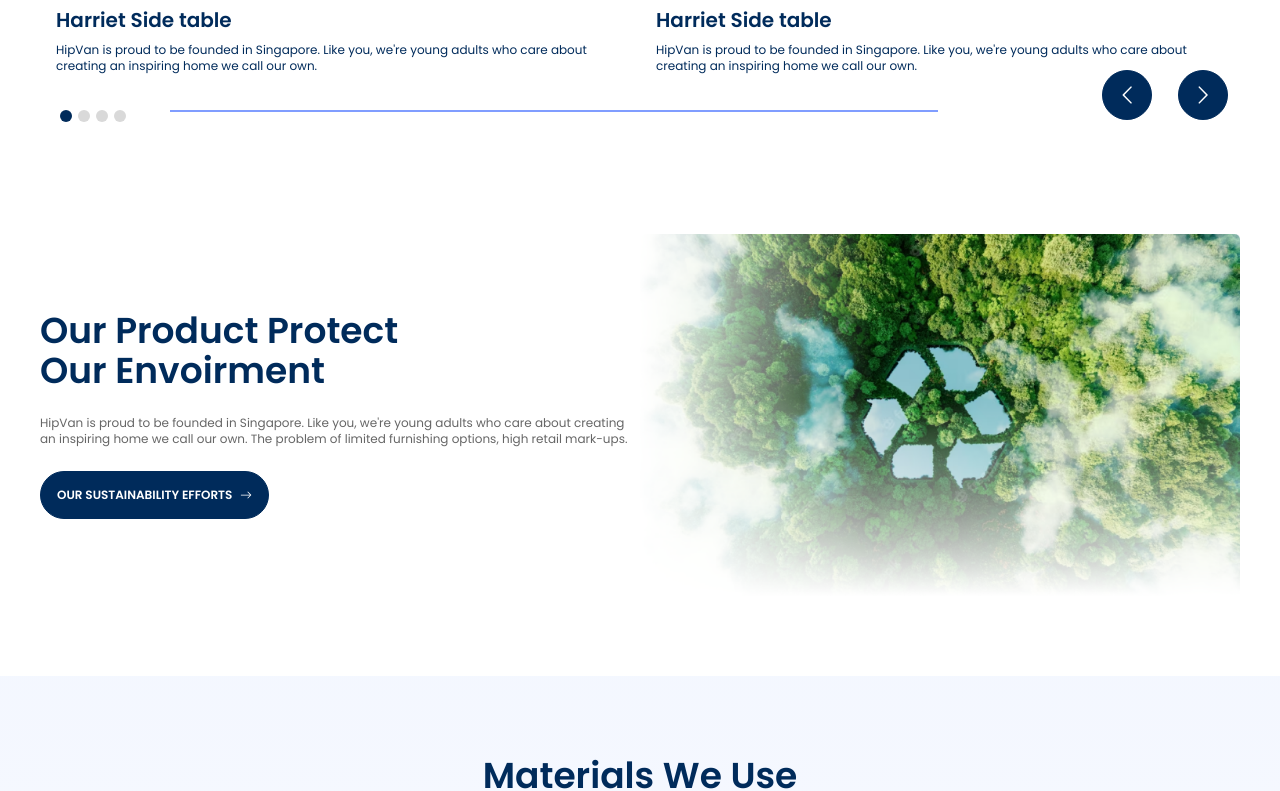
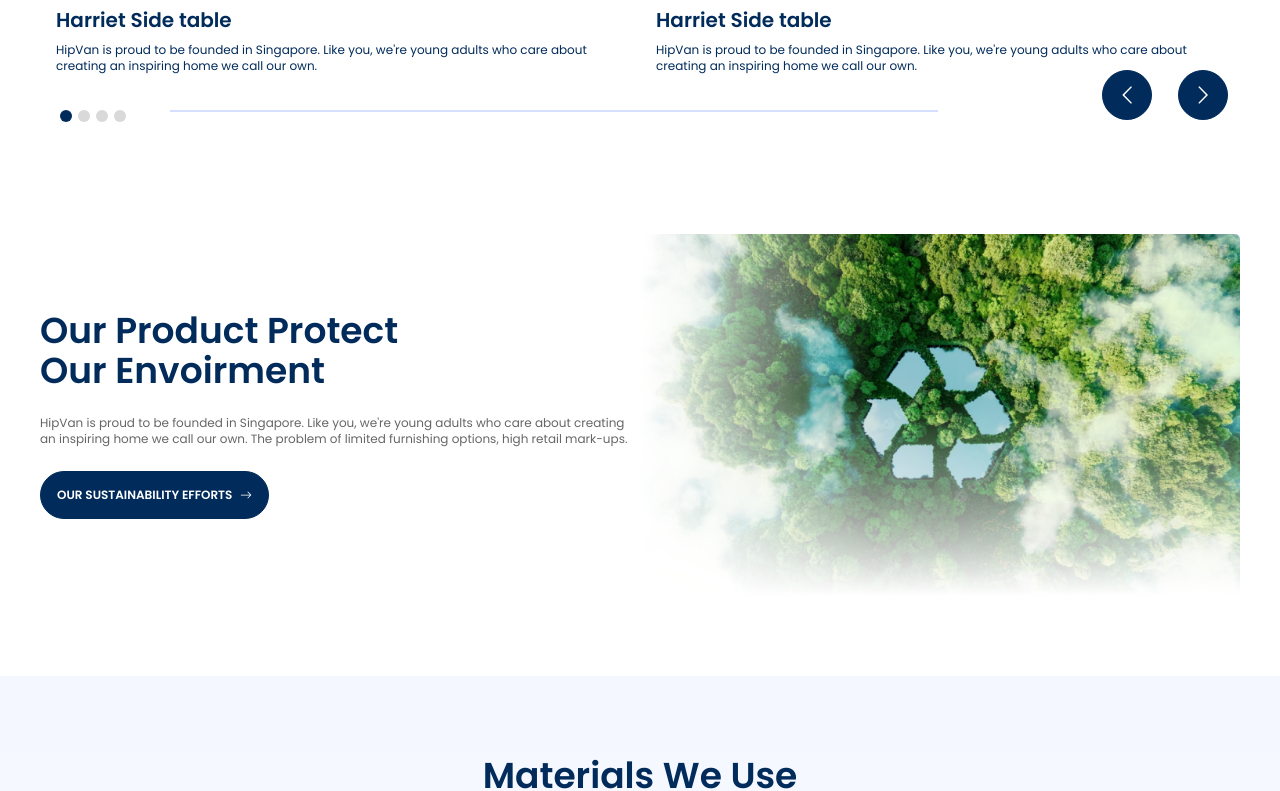
Before and after one commit to MdTasib/out-maker, a React (Create React App) app: page / in a window 1280 px wide. Shown: the part 2092-2883 px from the top of the page. Built offline with nearby package versions, Linux system fonts and the light colour scheme.

Commit message:
error fix

```diff
--- a/src/pages/home/services.js
+++ b/src/pages/home/services.js
@@ -35,7 +35,6 @@ const Services = () => {
 	return (
 		<section className='bg-accent py-10'>
 			<div className='container mx-auto px-4'>
-				<div class='sm:max-w-xl md:max-w-full lg:max-w-screen-xl'>
 				<div class='grid justify-between grid-cols-2 row-gap-8 md:grid-cols-4 divide-x-2 divide-dashed'>
 					{services.map(service => (
 						<div className='text-center'>
@@ -52,7 +51,6 @@ const Services = () => {
 					))}
 				</div>
 			</div>
-			</div>
 		</section>
 	);
 };
--- a/src/pages/home/stylish.js
+++ b/src/pages/home/stylish.js
@@ -106,7 +106,7 @@ const Stylish = () => {
 				))}
 			</Carousel>
 
-			<div className='absolute bottom-[5%] left-[7%] bg-[#809DFF] p-[1px] ml-20 w-[60%] stylish-devider'></div>
+			<div className='absolute bottom-[5%] left-[7%] bg-[#d5dfff] p-[1px] ml-20 w-[60%] stylish-devider'></div>
 		</section>
 	);
 };
```
Lines whose indentation alone changed are shown as unchanged.
